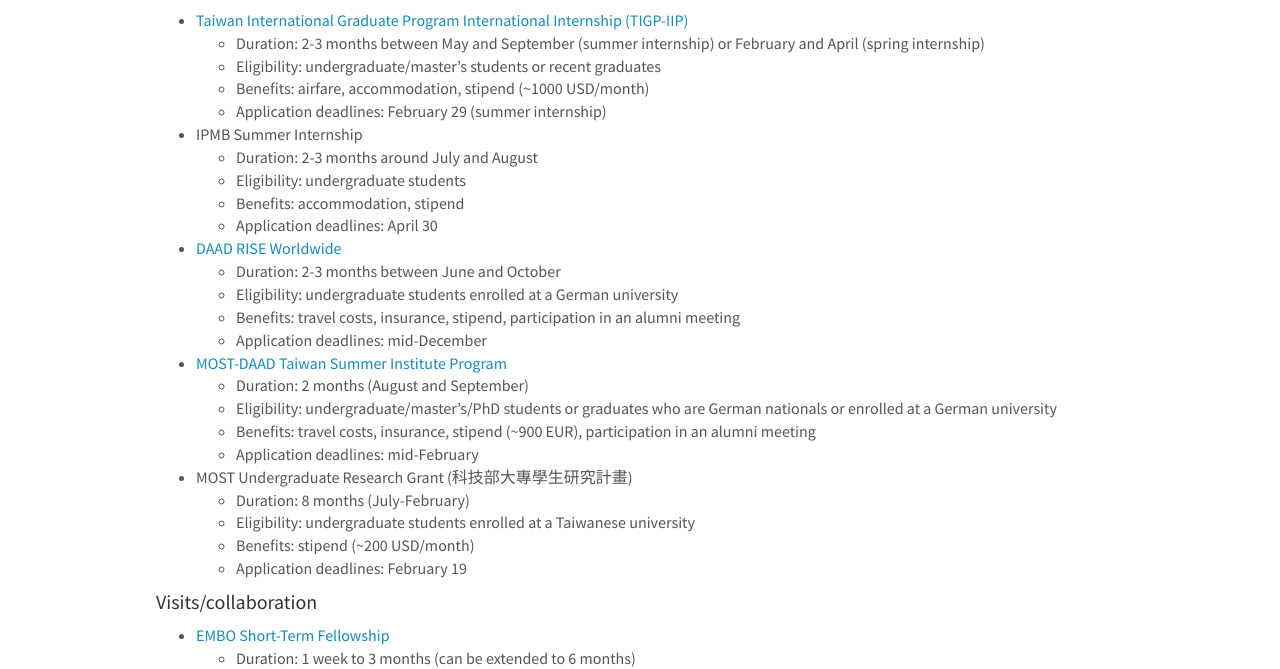
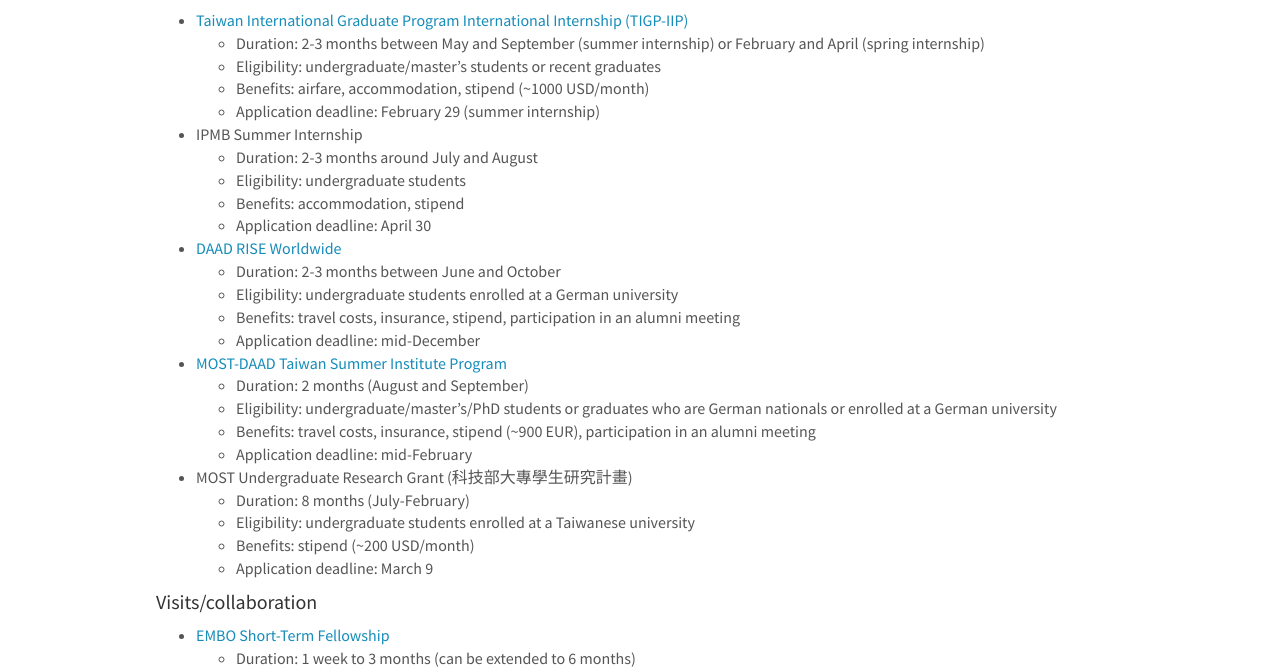
Before and after one commit to tzutongkao/Kao_Lab, a Jekyll site: the page built from _pages/openings.md, in a window 1280 px wide and 900 px high, scrolled down 1817 px. Shown: the part 159-828 px from the top of the window. Built offline with Jekyll 4.4.1, drawn with Linux system fonts in a browser that asks for light colours; nearby versions of some CDN libraries.

Commit message:
Update openings.md

```diff
--- a/_pages/openings.md
+++ b/_pages/openings.md
@@ -88,27 +88,27 @@
   * Duration: 2-3 months between May and September (summer internship) or February and April (spring internship)
   * Eligibility: undergraduate/master's students or recent graduates
   * Benefits: airfare, accommodation, stipend (~1000 USD/month)
-  * Application deadlines: February 29 (summer internship)
+  * Application deadline: February 29 (summer internship)
 * IPMB Summer Internship
   * Duration: 2-3 months around July and August
   * Eligibility: undergraduate students
   * Benefits: accommodation, stipend
-  * Application deadlines: April 30
+  * Application deadline: April 30
 * [DAAD RISE Worldwide](https://www.daad.de/rise/en/rise-worldwide/)
   * Duration: 2-3 months between June and October
   * Eligibility: undergraduate students enrolled at a German university
   * Benefits: travel costs, insurance, stipend, participation in an alumni meeting
-  * Application deadlines: mid-December
+  * Application deadline: mid-December
 * [MOST-DAAD Taiwan Summer Institute Program](https://www2.daad.de/ausland/studieren/stipendium/de/70-stipendien-finden-und-bewerben/?status=3&target=103&subjectGrps=&intention=&daad=&q=&page=5&detail=50745820)
   * Duration: 2 months (August and September)
   * Eligibility: undergraduate/master's/PhD students or graduates who are German nationals or enrolled at a German university
   * Benefits: travel costs, insurance, stipend (~900 EUR), participation in an alumni meeting
-  * Application deadlines: mid-February
+  * Application deadline: mid-February
 * MOST Undergraduate Research Grant (科技部大專學生研究計畫)
     * Duration: 8 months (July-February)
     * Eligibility: undergraduate students enrolled at a Taiwanese university
     * Benefits: stipend (~200 USD/month)
-    * Application deadlines: February 19
+    * Application deadline: March 9
 
 #### Visits/collaboration
 * [EMBO Short-Term Fellowship](https://www.embo.org/funding-awards/fellowships/short-term-fellowships)
```
